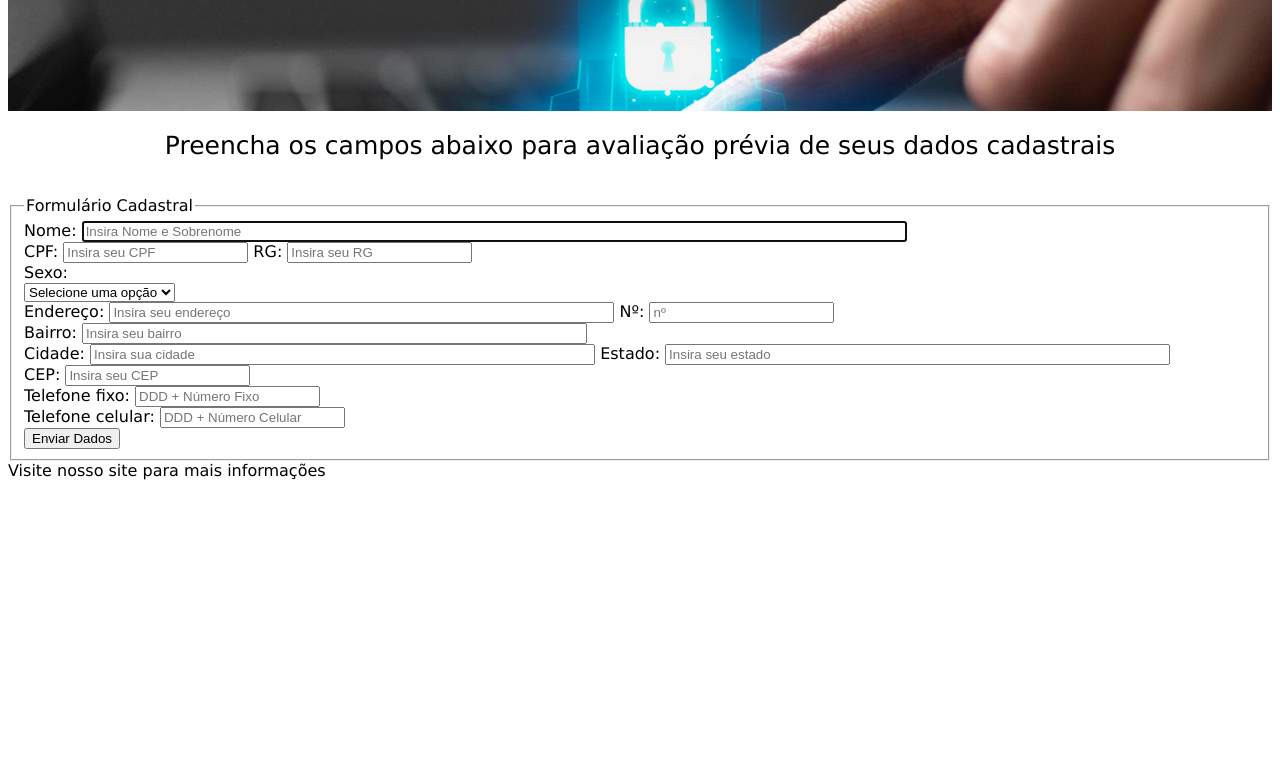
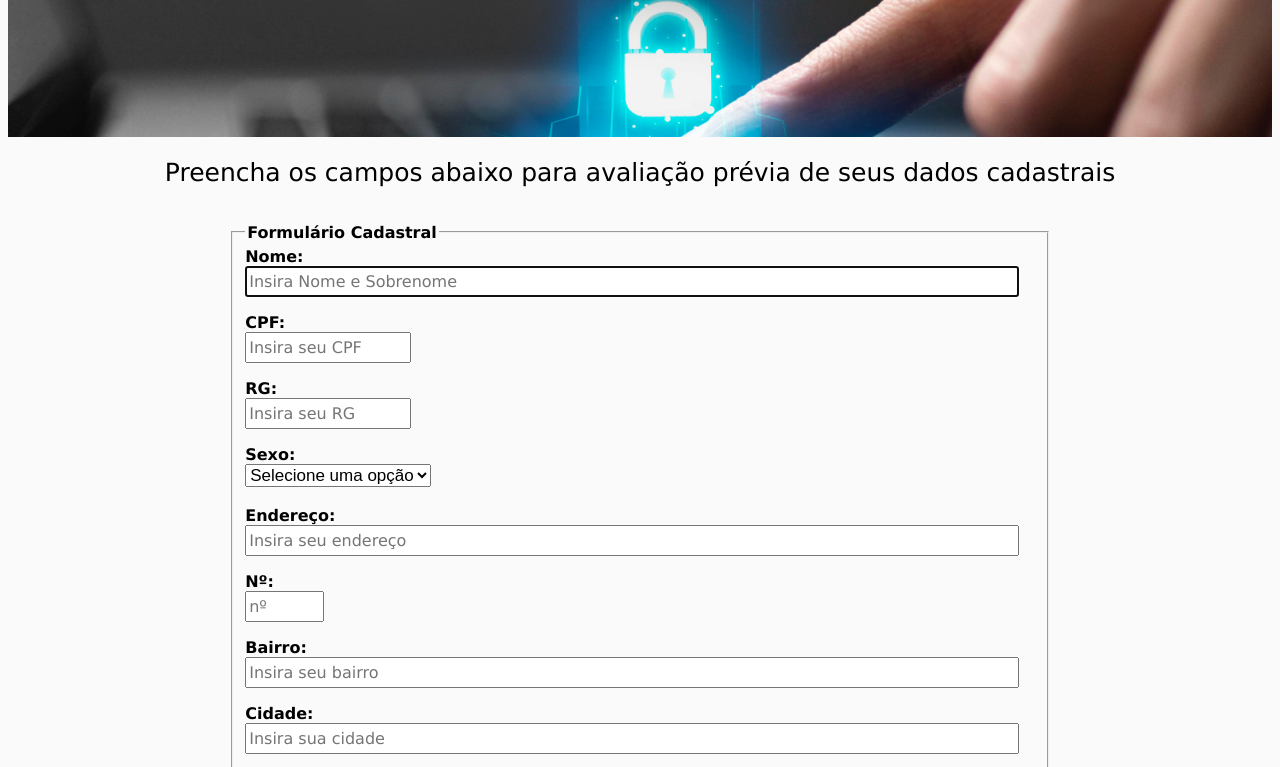
Before and after one commit to wwilliamsantoss/cadastropessoalITAU, a plain HTML site: page Index.html in a window 1280 px wide. Shown: the part 227-994 px from the top of the page. Before the commit the page ends 800 px from the top, so only its background shows below. Drawn offline with Linux system fonts and the light colour scheme.

Commit message:
finalização cadastro pessoal

```diff
--- a/Index.html
+++ b/Index.html
@@ -12,7 +12,7 @@
 
     <header>
         <nav id="nav">
-            <img src="logotipo.png" alt="logotipo" width="20%">
+            <img src="logotipo.png" alt="logotipo" width="23%">
         </nav>
     </header>
 
@@ -21,15 +21,17 @@
     </div>
     <div id="main">
         <h1>Preencha os campos abaixo para avaliação prévia de seus dados cadastrais</h1><br>
-        <form class="form" action="https://formspree.io/f/mpzkbgvg" method="POST">
+        <form class="card">
+            <!--form class="form" action="https://formspree.io/f/mpzkbgvg" method="POST"></form-->
             <fieldset>
-                <legend>Formulário Cadastral</legend>
-                    <label for="nome">Nome: </label>
+                <legend id="formulário">Formulário Cadastral</legend>
+                    <!--Início dos campos para preenchimento dos dados cadastrais-->
+                    <label for="nome">Nome: </label><br>
                     <input size= 100 type="text" name="nome" id="nome" placeholder="Insira Nome e Sobrenome" autofocus required>
                     <br>
-                    <label for="cpf">CPF: </label>
-                    <input size= 100 type="number" name="cpf" id="cpf" placeholder="Insira seu CPF" required>
-                    <label for="rg">RG: </label>
+                    <label for="cpf">CPF: </label><br>
+                    <input size= 100 type="number" name="cpf" id="cpf" placeholder="Insira seu CPF" required><br>
+                    <label for="rg">RG: </label><br>
                     <input size= 100 type="number" name="rg" id="rg" placeholder="Insira seu RG">
                     <br><label for="genero">Sexo:</label><br>
                     <select name="genero" id="sexo">
@@ -37,49 +39,52 @@
                         <option value="masc">Masculino</option>
                         <option value="fem">Feminino</option>
                     </select>
-                    <br>
-                    <label for="endereço">Endereço:</label>
-                    <input size= 60 type="text" name="endereço" id="endereço" placeholder="Insira seu endereço" required>
-                    <label for="numero">Nº:</label>
+                    <br><br>
+                    <label for="endereço">Endereço:</label><br>
+                    <input size= 60 type="text" name="endereço" id="endereço" placeholder="Insira seu endereço" required><br>
+                    <label for="numero">Nº:</label> <br>
                     <input size="3" type="number" name="numero" id="numero" placeholder="nº" required>
                     <br>
-                    <label for="bairro">Bairro:</label>
+                    <label for="bairro">Bairro:</label><br>
                     <input size= 60 type="text" name="bairro" id="bairro" placeholder="Insira seu bairro">
                     <br>
-                    <label for="cidade">Cidade:</label>
+                    <label for="cidade">Cidade:</label><br>
                     <input size= 60 type="text" name="cidade" id="cidade" placeholder="Insira sua cidade">
-                    <label for="estado">Estado:</label>
+                    <br>
+                    <label for="estado">Estado:</label><br>
                     <input size= 60 type="text" name="estado" id="estado" placeholder="Insira seu estado">
                     <br>
-                    <label for="cep">CEP:</label>
+                    <label for="cep">CEP:</label><br>
                     <input size= 60 type="number" name="cep" id="cep" placeholder="Insira seu CEP" required>
                     <br>
-                    <label for="telfixo">Telefone fixo:</label>
+                    <label for="telfixo">Telefone fixo:</label><br>
                     <input size= 15 type="number" name="telfixo" id="telfixo" placeholder="DDD + Número Fixo">
                     <br>
-                    <label for="telcel">Telefone celular:</label>
+                    <label for="telcel">Telefone celular:</label><br>
                     <input size= 15 type="number" name="telcel" id="telcel" placeholder="DDD + Número Celular" required>
-                    <br>
-                    <button type="submit"> Enviar Dados</button>
+                    <br><br>
+                    <!--botão de envio dos inputs-->
+                    <button id="botão" type="submit" onClick="alert('Dados enviados com sucesso')"> Enviar Dados</button>
                     <!--formspree inputs-->
-                    <input type="hidden" name="_subject" id="email-subject" value="">
-
-            <javascript>
-
-            </javascript>
-
+                    <!--input type="hidden" name="_subject" id="email-subject" value=""-->
 
 
             </fieldset>
+
+            <!--script src="alertbox.js">***evento para puxar function alertbox, sem sucesso
+            </script-->
+
 
         </form>
     </div>
 
 </body>
+<br><br><br>
 
 <div id="rodapé">
     <footer>
-        Visite nosso site para mais informações
+        <br><br>
+        <a href="Index.html" id="volte">Volte ao topo</a>
     </footer>
 </div>
 </html>
--- a/cadastro.css
+++ b/cadastro.css
@@ -1,5 +1,6 @@
 body{
     font-family:Verdana, Geneva, Tahoma, sans-serif;
+    background: rgb(250, 250, 250);
 
 }
 
@@ -16,7 +17,68 @@ h1{
     text-align: center;
     font-weight: lighter;
 }
-footer{
-    font-family: Verdana, Geneva, Tahoma, sans-serif;
+
+#formulário{
+    font-weight: bold;
+}
+
+form{
+    width: 65%;
+    align-content: center;
+    margin: 0 auto;
 
 }
+
+label{
+    font-weight: bold;
+    padding-bottom: 6px;
+
+
+}
+
+input{
+    width: 97%;
+    height: 25px;
+    margin-bottom: 1em;
+    font: 1em verdana;
+}
+
+#cpf {
+    width: 20%;
+    }
+
+#rg {
+width: 20%;
+}
+#numero {
+    width: 9%;
+    }
+#sexo{
+    font-size: 17px;
+}
+#telfixo {
+    width: 20%;
+    }
+#telcel {
+    width: 20%;
+    }
+
+#botão{
+ font-size: 100%;
+ font-weight: bold;
+}
+#rodapé{
+    text-align: center;
+    padding-bottom: auto;
+    height: 100px;
+    background-color:#004247;
+    background-color:  ;
+    font-family: Verdana, Geneva, Tahoma, sans-serif;
+    color: white;
+
+}
+#volte{
+    text-align: center;
+    color: white;
+
+}
```
Also changed, not shown: alertbox.js (added, +7 -0 lines).
